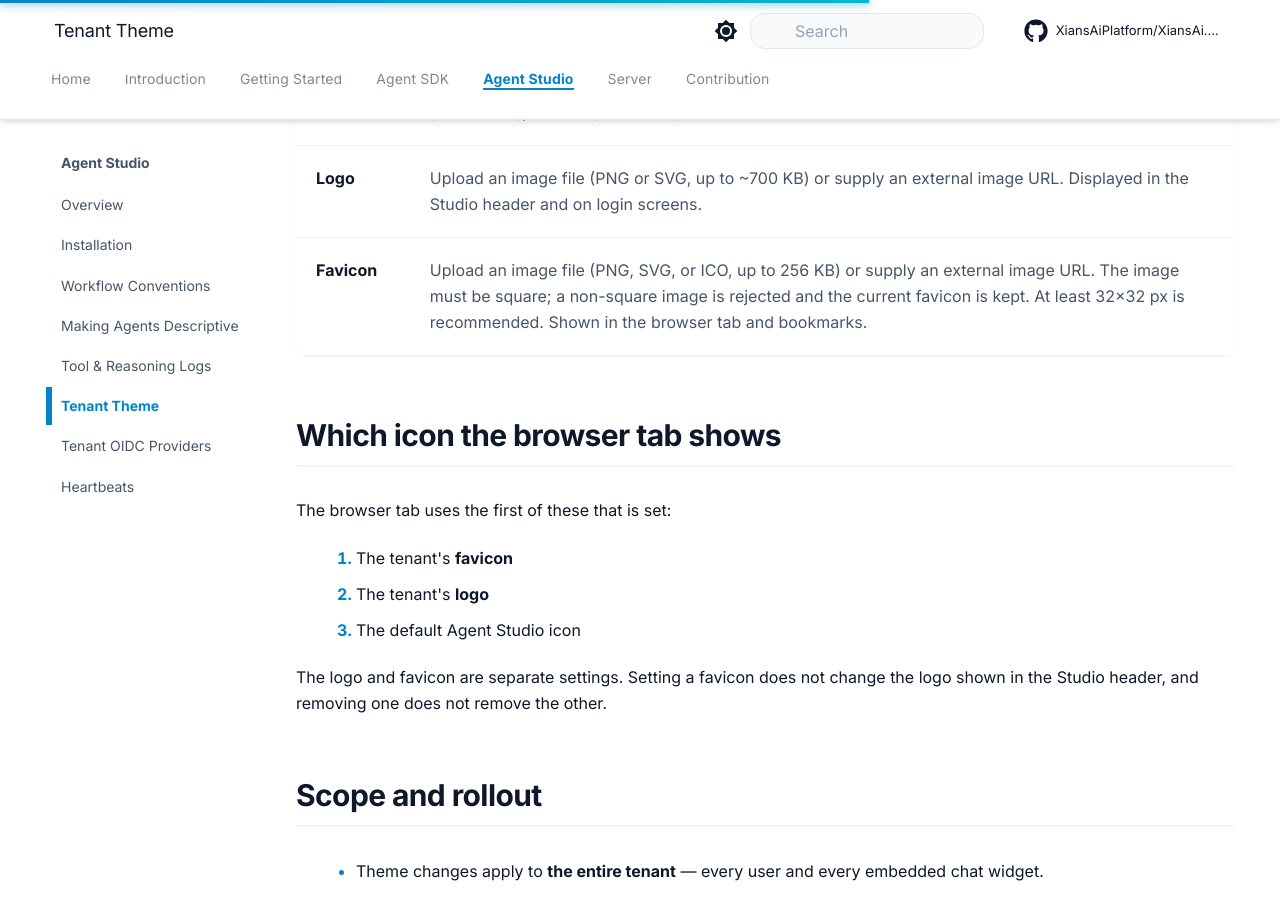
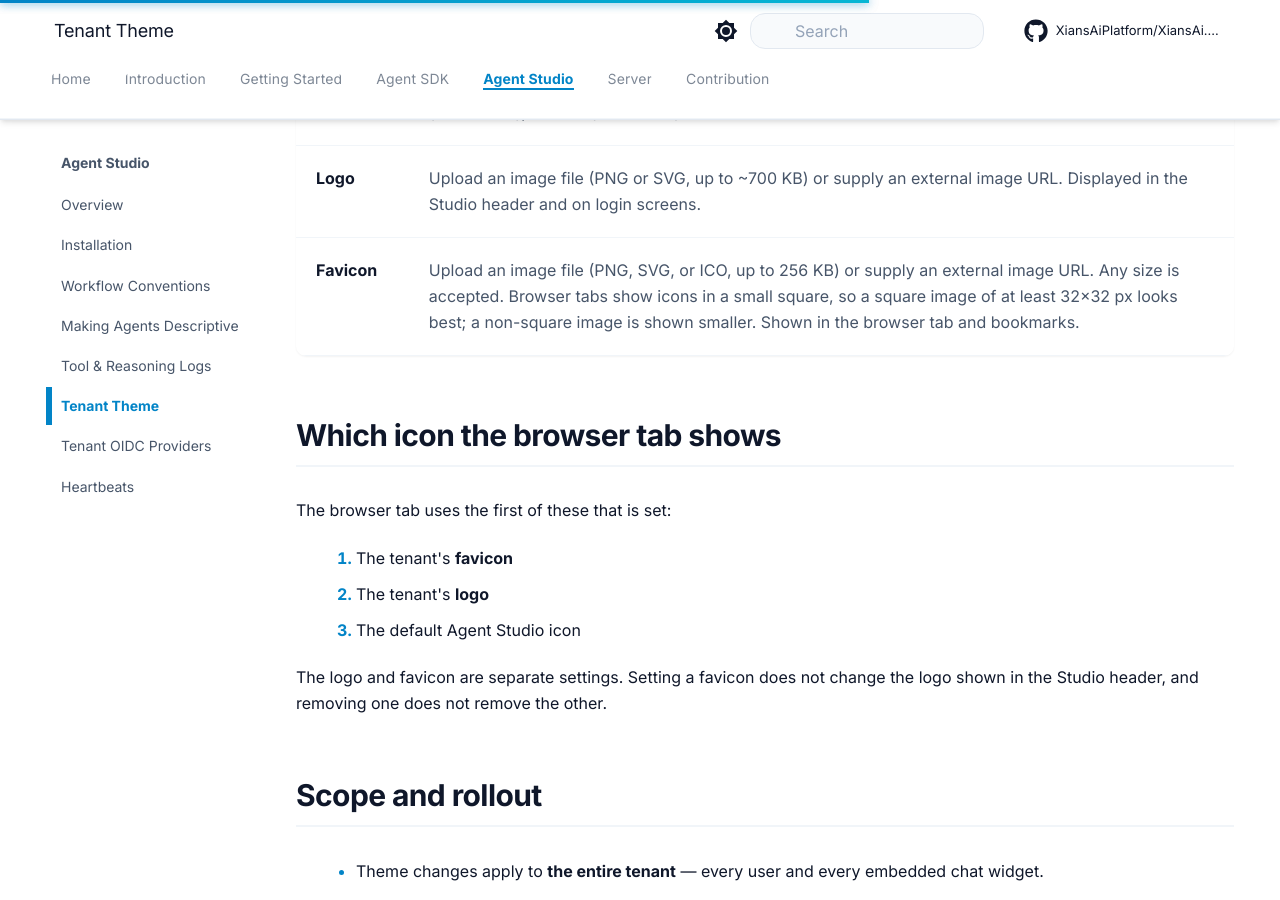
Before and after one commit to XiansAiPlatform/XiansAi.Docs, an MkDocs documentation site: the page built from docs/studio/tenant-theme.md, in a window 1280 px wide and 900 px high, scrolled down 713 px. Built offline with MkDocs 1.6.1 and Material for MkDocs 9.7.7, drawn with Linux system fonts in a browser that asks for light colours; comment, search, counter and statistics services are not loaded.

Commit message:
Update tenant-theme.md

```diff
--- a/docs/studio/tenant-theme.md
+++ b/docs/studio/tenant-theme.md
@@ -12,7 +12,7 @@
 | --- | --- |
 | **Color theme** | Choose from the curated palette: **Lingon** (warm coral), **Fjord** (deep navy), **Skog** (forest green), **Zenith** (classic red), or **Gaia** (ocean teal). |
 | **Logo** | Upload an image file (PNG or SVG, up to ~700 KB) or supply an external image URL. Displayed in the Studio header and on login screens. |
-| **Favicon** | Upload an image file (PNG, SVG, or ICO, up to 256 KB) or supply an external image URL. The image must be square; a non-square image is rejected and the current favicon is kept. At least 32×32 px is recommended. Shown in the browser tab and bookmarks. |
+| **Favicon** | Upload an image file (PNG, SVG, or ICO, up to 256 KB) or supply an external image URL. Any size is accepted. Browser tabs show icons in a small square, so a square image of at least 32×32 px looks best; a non-square image is shown smaller. Shown in the browser tab and bookmarks. |
 
 ## Which icon the browser tab shows
 
```
